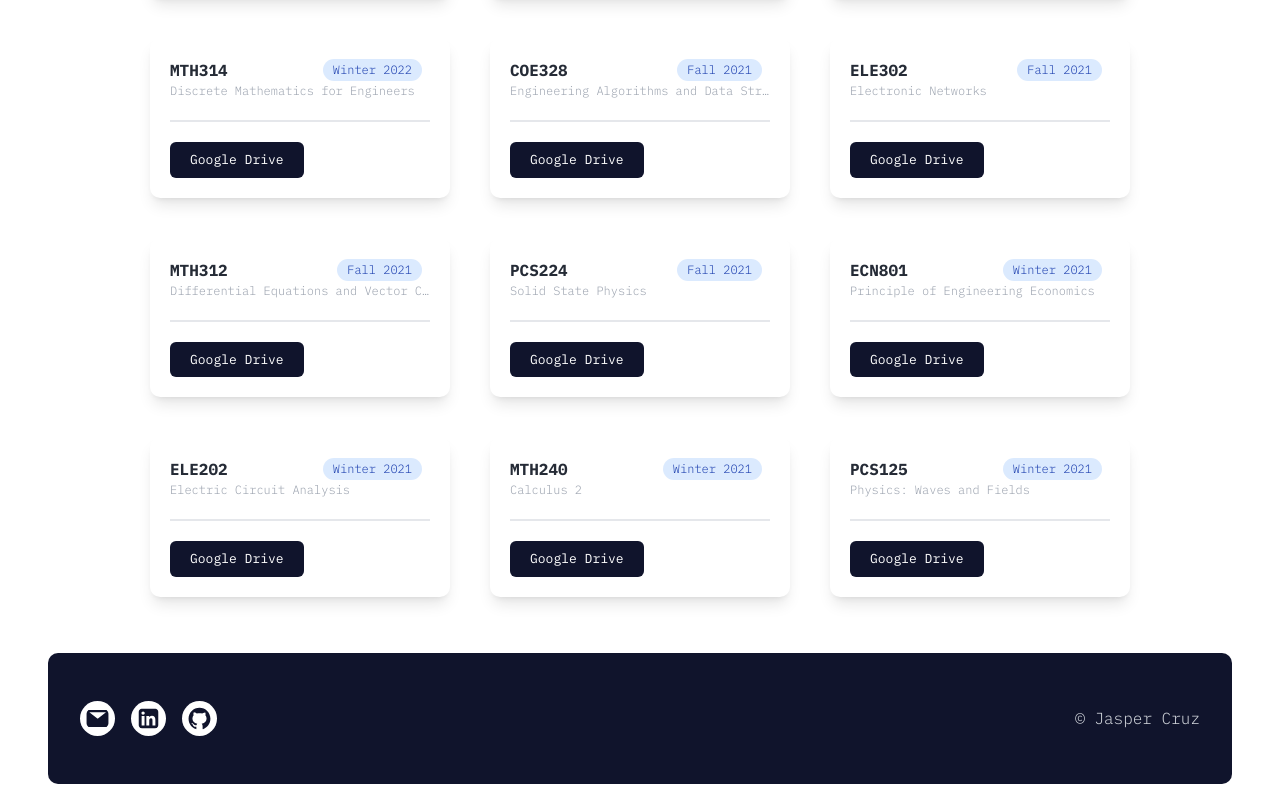
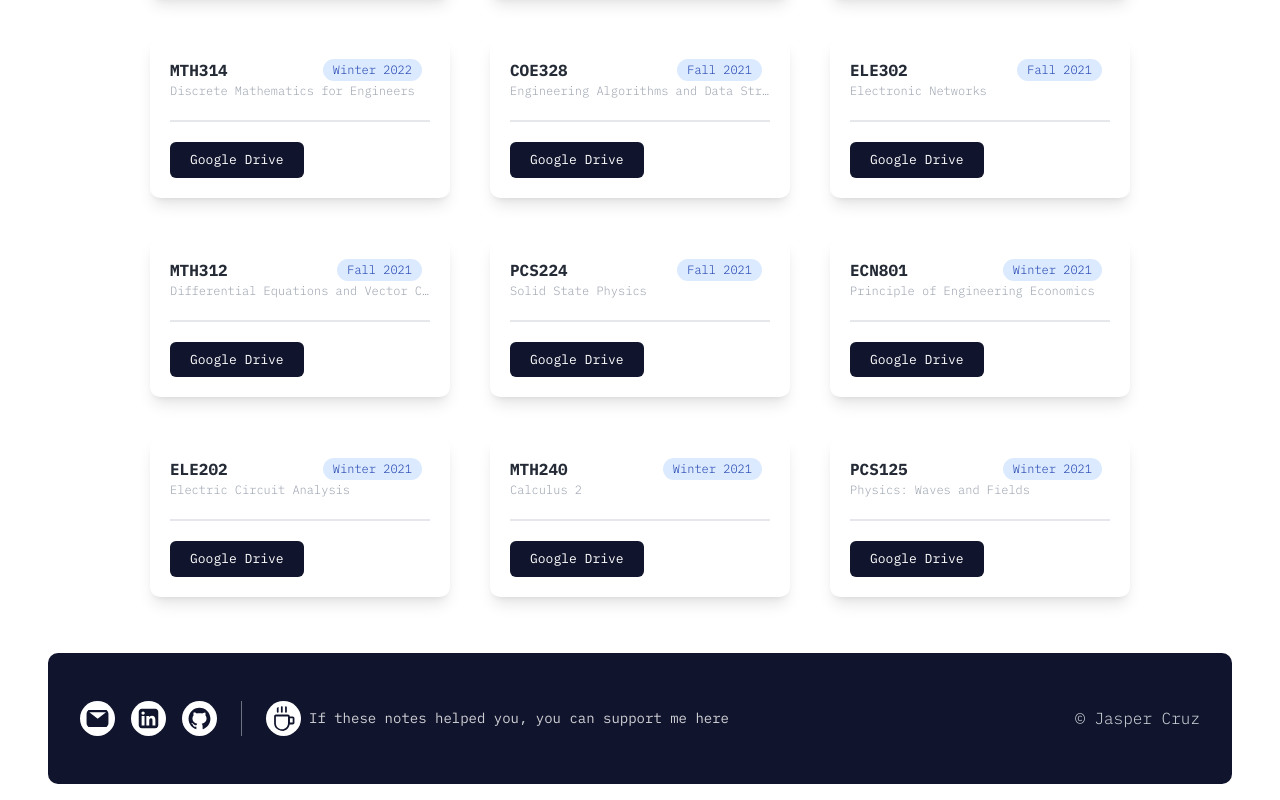
Before and after one commit to jsprcrz/Notes, a React (Vite) app: page / in a window 1280 px wide. Shown: the part 1823-2623 px from the top of the page. Built offline with nearby package versions, Linux system fonts and the light colour scheme.

Commit message:
Coffee updates

```diff
--- a/src/Components/FooterDiv/Footer.jsx
+++ b/src/Components/FooterDiv/Footer.jsx
@@ -1,6 +1,11 @@
 import React from "react";
 
-import { AiFillGithub, AiFillMail, AiFillLinkedin } from "react-icons/ai";
+import {
+  AiFillGithub,
+  AiFillMail,
+  AiFillLinkedin,
+  AiOutlineCoffee,
+} from "react-icons/ai";
 
 const Footer = () => {
   return (
@@ -15,6 +20,17 @@ const Footer = () => {
         <a href="https://github.com/jsprcrz/Notes">
           <AiFillGithub className="bg-white p-[5px] h-[35px] w-[35px] rounded-full icon text-blueColor hover:bg-slate-300" />{" "}
         </a>
+
+        <div className="h-[35px] w-[1px] bg-white opacity-40 mx-2"></div>
+        <a
+          href="https://buymeacoffee.com/jaspercruz"
+          className="flex items-center gap-2"
+        >
+          <AiOutlineCoffee className="bg-white p-[5px] h-[35px] w-[35px] rounded-full icon text-blueColor hover:bg-slate-300" />
+          <span className="text-white text-sm opacity-80 hover:opacity-100">
+            If these notes helped you, you can support me here
+          </span>
+        </a>
       </div>
 
       <p className="text-gray-300 font-light">&copy; Jasper Cruz</p>
```
Also changed, not shown: 4 other files (tests, documents, lock files or other folders).
